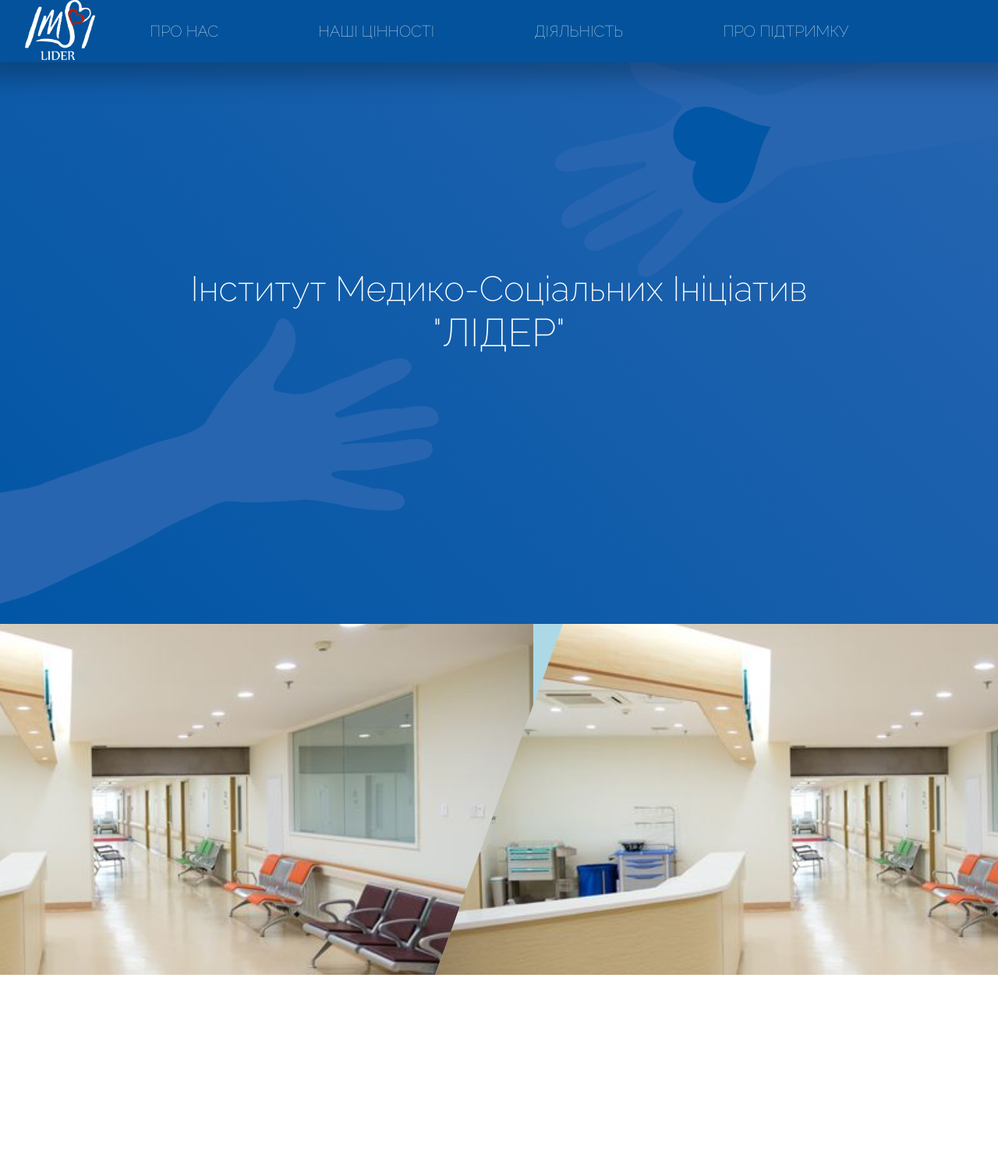
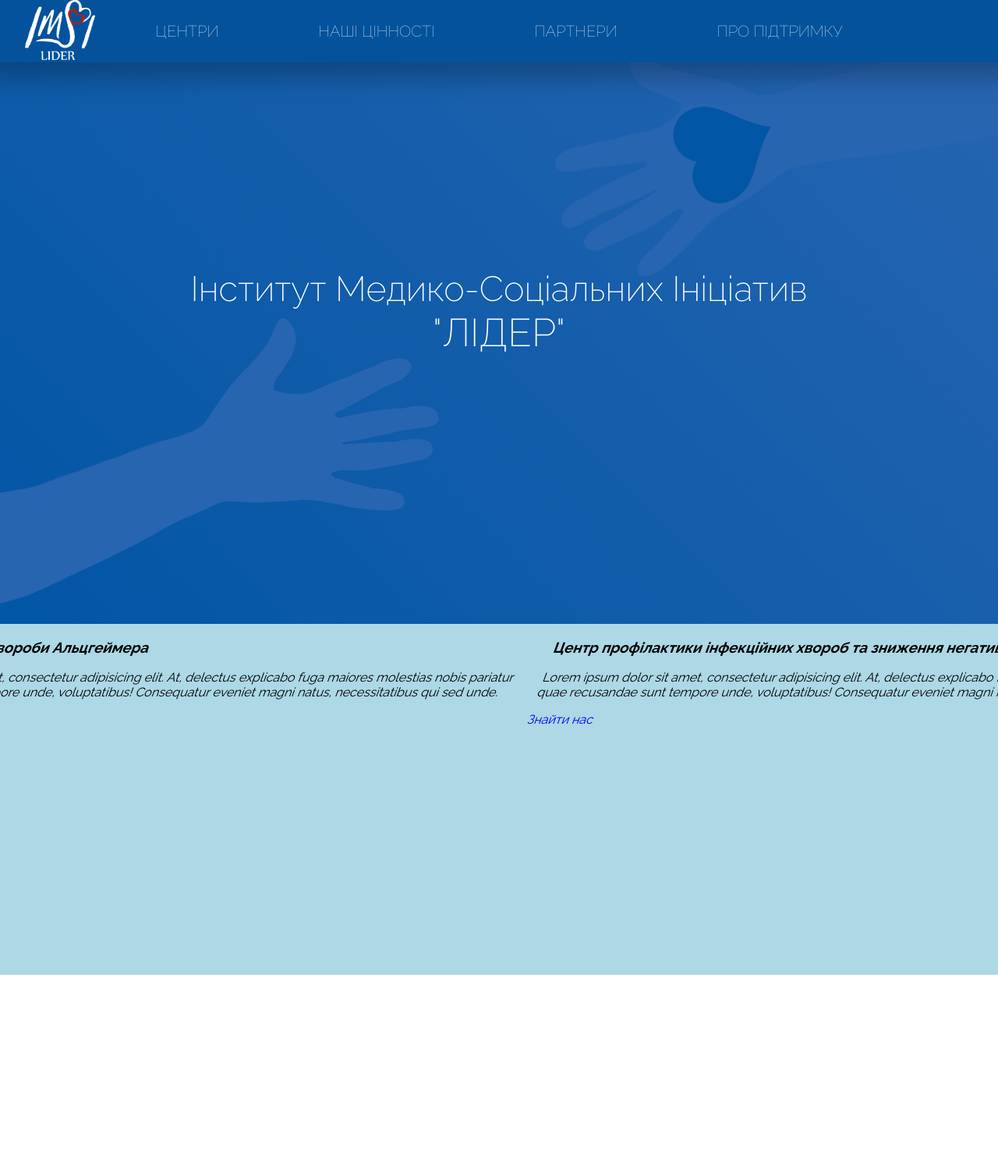
Before and after one commit to VasyaYovbak/LIDER, a PHP site: page / in a window 1280 px wide. Shown: the top 1490 px of the page at 78% size. Run offline with PHP 8.4, Linux system fonts and the light colour scheme.

Commit message:
centres and header added

```diff
--- a/index.html
+++ b/index.html
@@ -2,18 +2,20 @@
 <html lang="en">
 <head>
     <meta charset="UTF-8">
-    <title>Title</title>
+    <title>Lider</title>
     <link rel="stylesheet" href="dist/styles.css">
-    <link rel="preconnect" href="https://fonts.googleapis.com">
-    <link rel="preconnect" href="https://fonts.gstatic.com" crossorigin>
-    <link href="https://fonts.googleapis.com/css2?family=Montserrat:wght@200;300&display=swap" rel="stylesheet">
 
 
     <!--Fonts-->
     <link rel="preconnect" href="https://fonts.googleapis.com">
     <link rel="preconnect" href="https://fonts.gstatic.com" crossorigin>
+    <link href="https://fonts.googleapis.com/css2?family=Montserrat:wght@200;300&display=swap" rel="stylesheet">
     <link href="https://fonts.googleapis.com/css2?family=Raleway:wght@100;200;300;400;500;600;700;800;900&display=swap"
           rel="stylesheet">
+    <link href="https://fonts.googleapis.com/css2?family=Roboto+Condensed:wght@300;400;700&display=swap"
+          rel="stylesheet">
+    <link href="https://fonts.googleapis.com/css2?family=Ubuntu:wght@300;400;500;700&display=swap" rel="stylesheet">
+
     <script></script>
 </head>
 <body>
@@ -25,9 +27,9 @@
             </li>
             <li class="nav_menu">
                 <ul>
-                    <li><a href="#">Про нас</a></li>
+                    <li><a href="#">Центри</a></li>
                     <li><a href="#">Наші цінності</a></li>
-                    <li><a href="#">Діяльність</a></li>
+                    <li><a href="#">Партнери</a></li>
                     <li><a href="#">Про підтримку</a></li>
                 </ul>
             </li>
@@ -66,15 +68,24 @@
 </section>
 <section id="centres" class="centres">
     <div class="centres_wrap">
-        <div class="centres_box" data-direction="1">
-            <div class="centres_inner">
-
-            </div>
+        <div class="centres_box left-box">
+            <h3>Центр деменції та хвороби Альцгеймера</h3>
+            <p class="centres_description">
+                Lorem ipsum dolor sit amet, consectetur adipisicing elit. At, delectus explicabo fuga maiores molestias
+                nobis pariatur quae recusandae sunt tempore unde, voluptatibus! Consequatur eveniet magni natus,
+                necessitatibus qui sed unde.
+            </p>
+            <a href="#" class="centres_find left_btn">Знайти нас</a>
         </div>
-        <div class="centres_box" data-direction="-1">
-            <div class="centres_inner">
-
-            </div>
+        <div class="centres_border"></div>
+        <div class="centres_box right-box">
+            <h3>Центр профілактики інфекційних хвороб та зниження негативних наслідків від них</h3>
+            <p class="centres_description">
+                Lorem ipsum dolor sit amet, consectetur adipisicing elit. At, delectus explicabo fuga maiores molestias
+                nobis pariatur quae recusandae sunt tempore unde, voluptatibus! Consequatur eveniet magni natus,
+                necessitatibus qui sed unde.
+            </p>
+            <a href="#" class="centres_find right_btn">Знайти нас</a>
         </div>
     </div>
 </section>
--- a/js/header_animations.js
+++ b/js/header_animations.js
@@ -20,5 +20,4 @@ document.addEventListener('DOMContentLoaded', function () {
 
         })
     })
-
 });
```
Also changed, not shown: scss/style.scss (+70 -15 lines).
